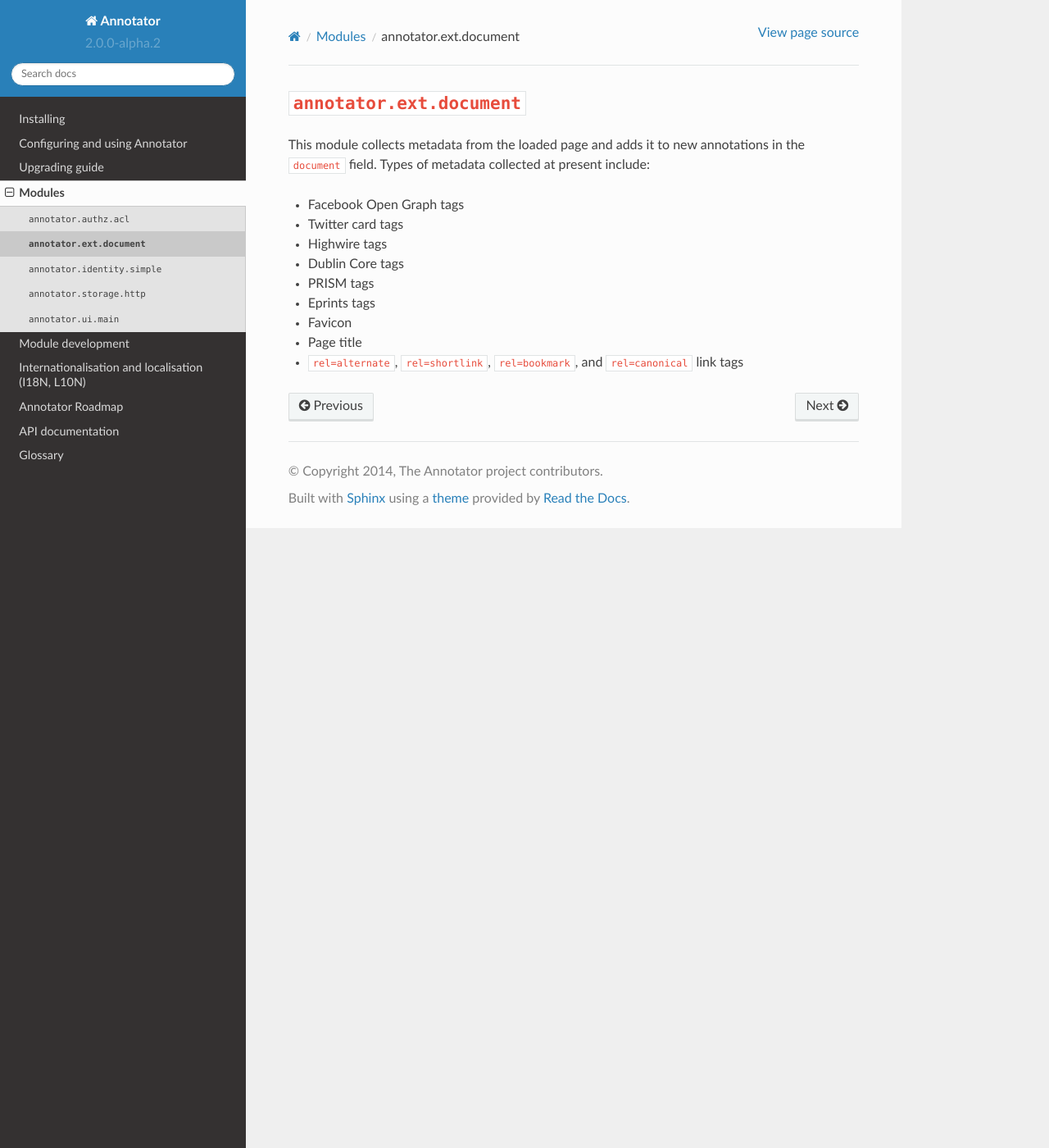
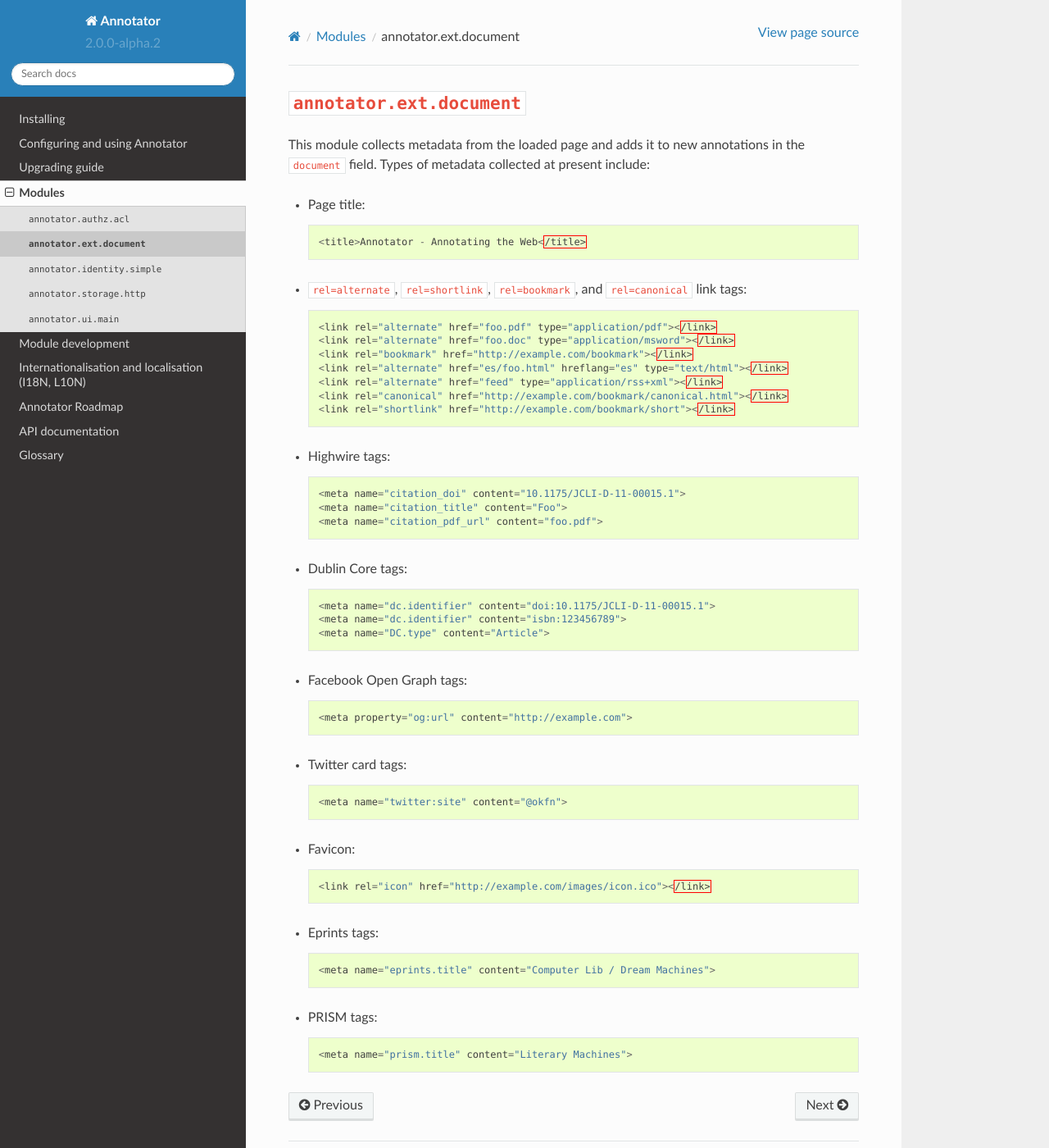
Before and after one commit to openannotation/annotator, a Sphinx documentation site: the page built from doc/modules/document.rst, in a window 1280 px wide and 1400 px high. Shown: the whole window at 82% size. Built offline with Sphinx 7.4.7 and the Read the Docs theme 2.0.0, drawn with Linux system fonts in a browser that asks for light colours.

Commit message:
Add example markup from tests to doc module docs

```diff
--- a/doc/modules/document.rst
+++ b/doc/modules/document.rst
@@ -5,13 +5,49 @@ This module collects metadata from the loaded page and adds it to new
 annotations in the ``document`` field. Types of metadata collected at present
 include:
 
-- Facebook Open Graph tags
-- Twitter card tags
-- Highwire tags
-- Dublin Core tags
-- PRISM tags
-- Eprints tags
-- Favicon
-- Page title
+- Page title::
+
+    <title>Annotator - Annotating the Web</title>
+
 - ``rel=alternate``, ``rel=shortlink``, ``rel=bookmark``, and ``rel=canonical``
-  link tags
+  link tags::
+
+    <link rel="alternate" href="foo.pdf" type="application/pdf"></link>
+    <link rel="alternate" href="foo.doc" type="application/msword"></link>
+    <link rel="bookmark" href="http://example.com/bookmark"></link>
+    <link rel="alternate" href="es/foo.html" hreflang="es" type="text/html"></link>
+    <link rel="alternate" href="feed" type="application/rss+xml"></link>
+    <link rel="canonical" href="http://example.com/bookmark/canonical.html"></link>
+    <link rel="shortlink" href="http://example.com/bookmark/short"></link>
+
+- Highwire tags::
+
+    <meta name="citation_doi" content="10.1175/JCLI-D-11-00015.1">
+    <meta name="citation_title" content="Foo">
+    <meta name="citation_pdf_url" content="foo.pdf">
+
+- Dublin Core tags::
+
+    <meta name="dc.identifier" content="doi:10.1175/JCLI-D-11-00015.1">
+    <meta name="dc.identifier" content="isbn:123456789">
+    <meta name="DC.type" content="Article">
+
+- Facebook Open Graph tags::
+
+    <meta property="og:url" content="http://example.com">
+
+- Twitter card tags::
+
+    <meta name="twitter:site" content="@okfn">
+
+- Favicon::
+
+    <link rel="icon" href="http://example.com/images/icon.ico"></link>
+
+- Eprints tags::
+
+    <meta name="eprints.title" content="Computer Lib / Dream Machines">
+
+- PRISM tags::
+
+    <meta name="prism.title" content="Literary Machines">
```
